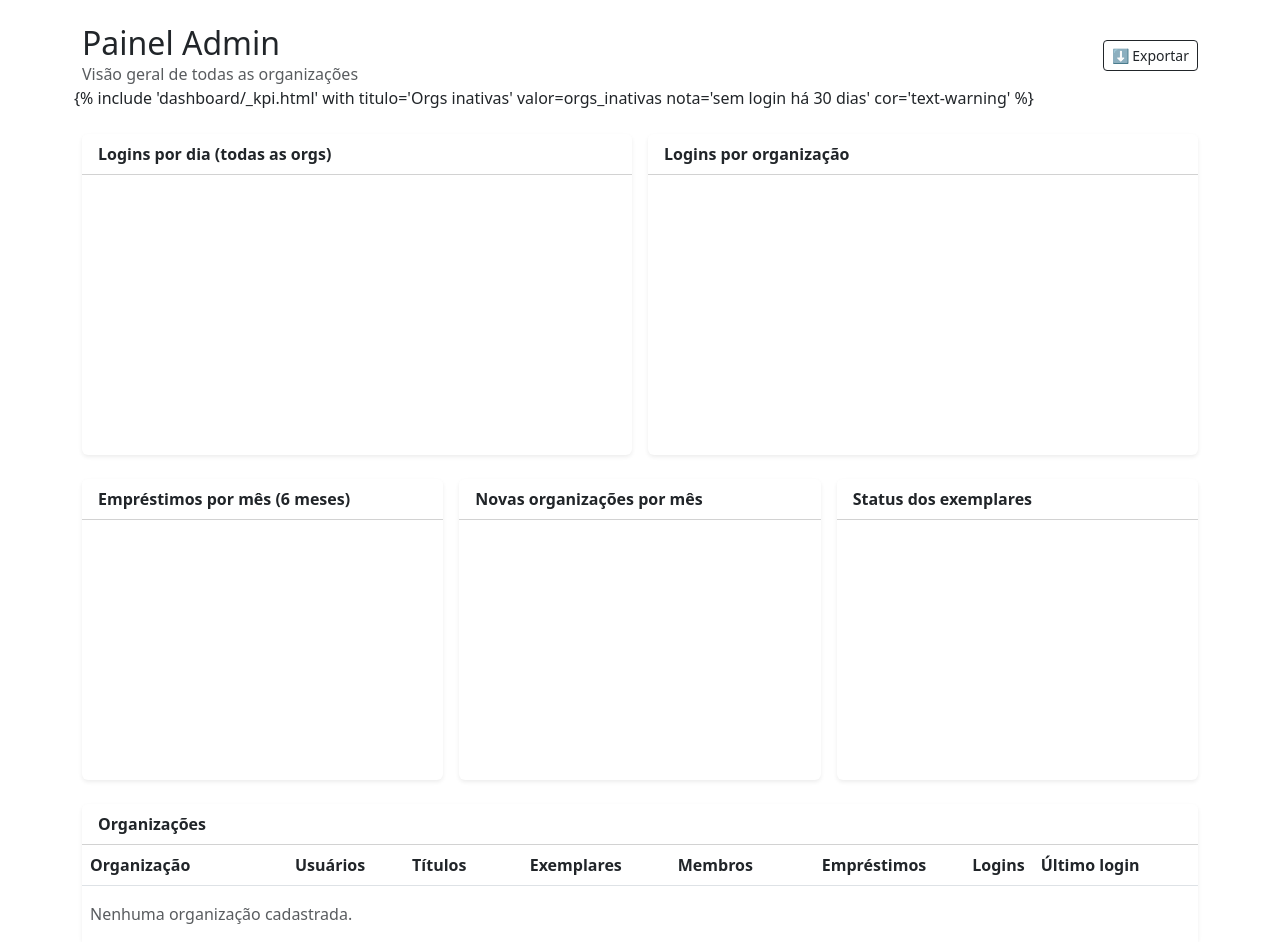
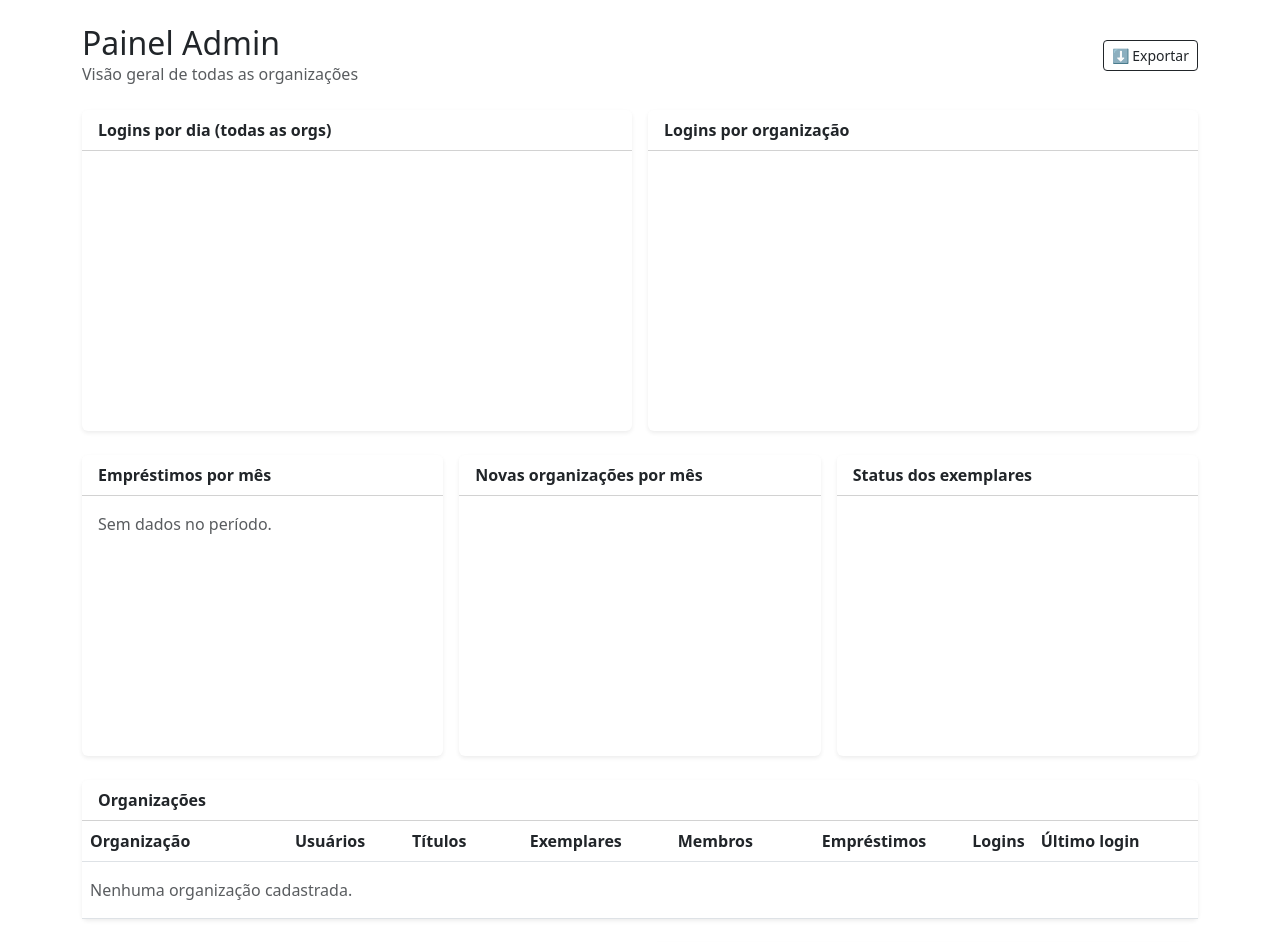
Before and after one commit to PedroDefanti/Full_Stack_Faculdade, a Django app: template provas/P2/Biblioteca-Acervo/templates/admin.html in a window 1280 px wide. Shown: the part 101-1043 px from the top of the page. Run offline with Django 5.2, Linux system fonts and the light colour scheme; the template is opened without the code that fills it, so the values that code supplies are empty; a map, chart or similar area stays blank; some libraries are stand-ins or nearby versions.

Commit message:
feat: melhorar layout do painel admin e ajustar exibição de dados

```diff
--- a/provas/P2/Biblioteca-Acervo/templates/admin.html
+++ b/provas/P2/Biblioteca-Acervo/templates/admin.html
@@ -6,7 +6,7 @@
         <h2 class="mb-0">Painel Admin</h2>
         <div class="text-muted">Visão geral de todas as organizações</div>
     </div>
-    <div class="d-flex gap-2">
+    <div class="d-flex flex-wrap align-items-start gap-2">
         <a href="#exportar" class="btn btn-sm btn-outline-dark">⬇ Exportar</a>
         {% include 'dashboard/_periodo.html' %}
     </div>
@@ -19,15 +19,14 @@
     {% include 'dashboard/_kpi.html' with titulo='Exemplares' valor=total_exemplares %}
 
     {% include 'dashboard/_kpi.html' with titulo='Membros' valor=total_membros %}
-    {% include 'dashboard/_kpi.html' with titulo='Empréstimos no período' valor=emprestimos_periodo %}
-    {% include 'dashboard/_kpi.html' with titulo='Empréstimos em aberto' valor=emprestimos_ativos %}
-    {% include 'dashboard/_kpi.html' with titulo='Atrasados' valor=atrasados_total cor='text-danger' %}
+    {% include 'dashboard/_kpi.html' with titulo='Empréstimos no período' valor=kpis.total nota=nota_abertos %}
+    {% include 'dashboard/_kpi.html' with titulo='Em aberto agora' valor=atual.abertos %}
+    {% include 'dashboard/_kpi.html' with titulo='Atrasados agora' valor=atual.atrasados cor='text-danger' %}
 
     {% include 'dashboard/_kpi.html' with titulo='Logins no período' valor=logins_periodo %}
     {% include 'dashboard/_kpi.html' with titulo='Logins hoje' valor=logins_hoje %}
     {% include 'dashboard/_kpi.html' with titulo='Usuários que entraram' valor=usuarios_logaram nota='no período' %}
-    {% include 'dashboard/_kpi.html' with titulo='Orgs inativas' valor=orgs_inativas nota='sem login há 30 dias'
-    cor='text-warning' %}
+    {% include 'dashboard/_kpi.html' with titulo='Orgs inativas' valor=orgs_inativas nota='sem login há 30 dias' cor='text-warning' %}
 </div>
 
 <div class="row g-3 mb-4">
@@ -48,8 +47,10 @@
 <div class="row g-3 mb-4">
     <div class="col-md-4">
         <div class="card shadow-sm border-0 h-100">
-            <div class="card-header bg-white fw-semibold">Empréstimos por mês (6 meses)</div>
-            <div class="card-body" style="height: 260px;"><canvas id="gMeses"></canvas></div>
+            <div class="card-header bg-white fw-semibold">Empréstimos por mês</div>
+            <div class="card-body" style="height: 260px;">
+                {% if por_mes %}<canvas id="gMeses"></canvas>{% else %}<p class="text-muted">Sem dados no período.</p>{% endif %}
+            </div>
         </div>
     </div>
     <div class="col-md-4">
@@ -93,18 +94,12 @@
                         <td class="text-end">{{ l.emprestimos }}</td>
                         <td class="text-end">{{ l.logins }}</td>
                         <td>
-                        {% if l.ultimo_login %}
-                        {{ l.ultimo_login|date:"d/m/Y H:i" }}
-                        {% else %}
-                        <span class="text-muted">nunca</span>
-                        {% endif %}
+                            {% if l.ultimo_login %}{{ l.ultimo_login|date:"d/m/Y H:i" }}{% else %}<span class="text-muted">nunca</span>{% endif %}
                             {% if l.inativa %}<span class="badge bg-warning text-dark ms-1">inativa</span>{% endif %}
                         </td>
                     </tr>
                 {% empty %}
-                <tr>
-                    <td colspan="8" class="text-muted py-3">Nenhuma organização cadastrada.</td>
-                </tr>
+                    <tr><td colspan="8" class="text-muted py-3">Nenhuma organização cadastrada.</td></tr>
                 {% endfor %}
             </tbody>
         </table>
@@ -121,10 +116,8 @@
             <ul class="list-group list-group-flush">
                 {% for r in ultimos_logins %}
                     <li class="list-group-item d-flex justify-content-between align-items-center">
-                    <span>
-                        {{ r.usuario.username }}
-                        <span class="text-muted small">· {% if r.organizacao %}{{ r.organizacao.nome }}{% else
-                            %}sistema{% endif %}</span>
+                        <span>{{ r.usuario.username }}
+                            <span class="text-muted small">· {% if r.organizacao %}{{ r.organizacao.nome }}{% else %}sistema{% endif %}</span>
                         </span>
                         <span class="small text-muted">{{ r.criado_em|date:"d/m H:i" }}</span>
                     </li>
@@ -135,15 +128,10 @@
         </div>
     </div>
 </div>
+
+{% include 'dashboard/_exportar_admin.html' %}
 {% endblock %}
 
 {% block scripts %}
     {% include 'dashboard/_scripts.html' %}
-<script>
-    criar('gLogins', 'line', G.logins, 'Logins');
-    criar('gLoginsOrgs', 'bar', G.logins_orgs, 'Logins');
-    criar('gMeses', 'bar', G.meses, 'Empréstimos');
-    criar('gNovasOrgs', 'bar', G.novas_orgs, 'Organizações');
-    criar('gStatus', 'doughnut', G.status, 'Exemplares');
-</script>
 {% endblock %}
```
Lines whose indentation alone changed are shown as unchanged.
